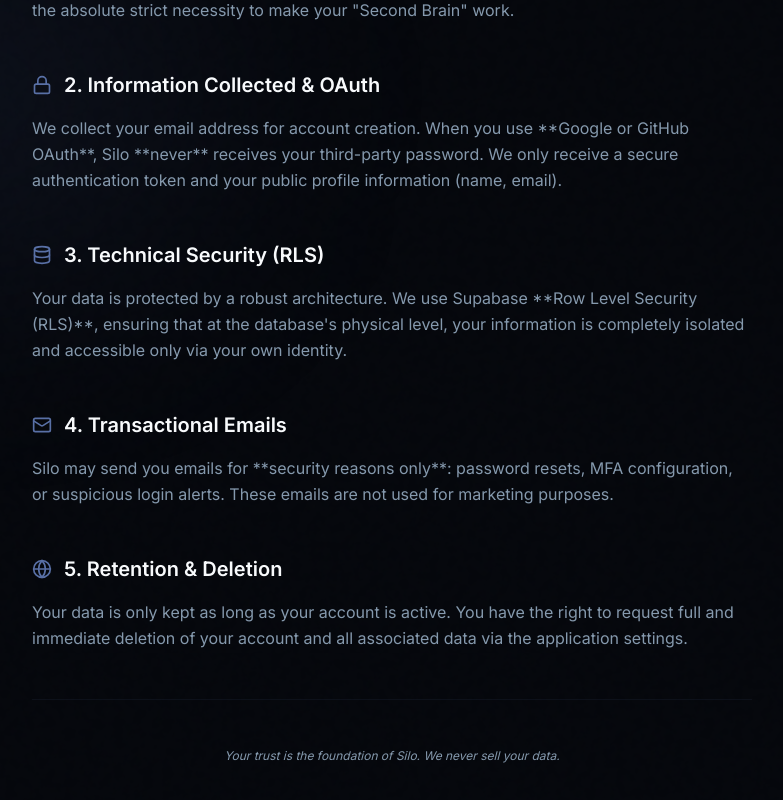
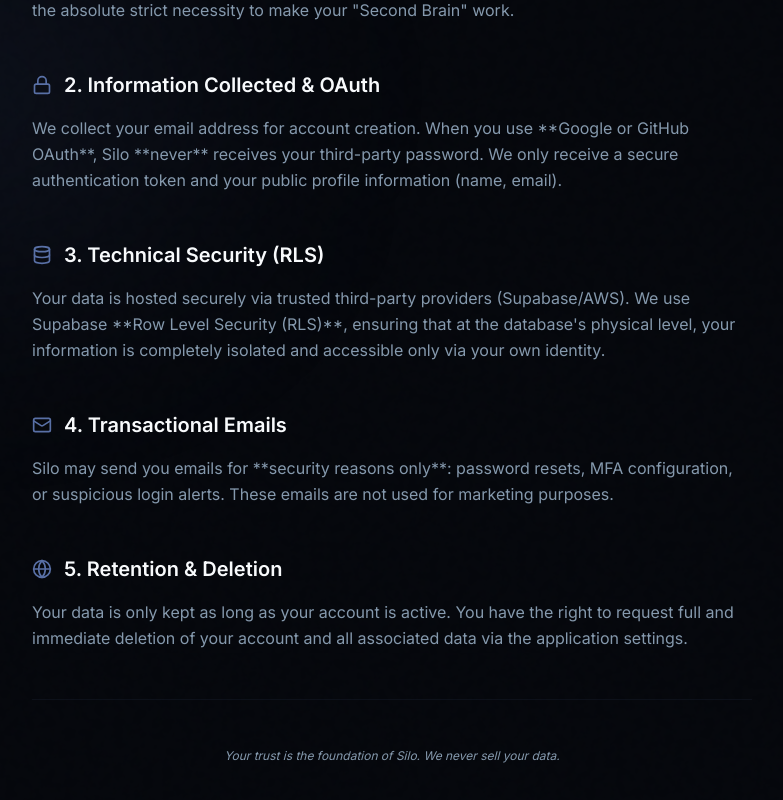
Before and after one commit to Kh-Abdou/Silo, a Next.js app: page /privacy in a window 1280 px wide. Shown: the part 627-1427 px from the top of the page, without its empty margins (248-1031 px from the left). Built offline with nearby package versions, Linux system fonts and the light colour scheme.

Commit message:
feat: update privacy policy page and update README with revised project details and tech stack.

```diff
--- a/src/app/(public)/privacy/page.tsx
+++ b/src/app/(public)/privacy/page.tsx
@@ -108,7 +108,7 @@
                             <h2 className="text-xl m-0">3. Technical Security (RLS)</h2>
                         </div>
                         <p className="text-muted-foreground leading-relaxed">
-                            Your data is protected by a robust architecture. We use Supabase **Row Level Security (RLS)**,
+                            Your data is hosted securely via trusted third-party providers (Supabase/AWS). We use Supabase **Row Level Security (RLS)**,
                             ensuring that at the database's physical level, your information is completely isolated
                             and accessible only via your own identity.
                         </p>
```
Also changed, not shown: 1 other file (tests, documents, lock files or other folders).
